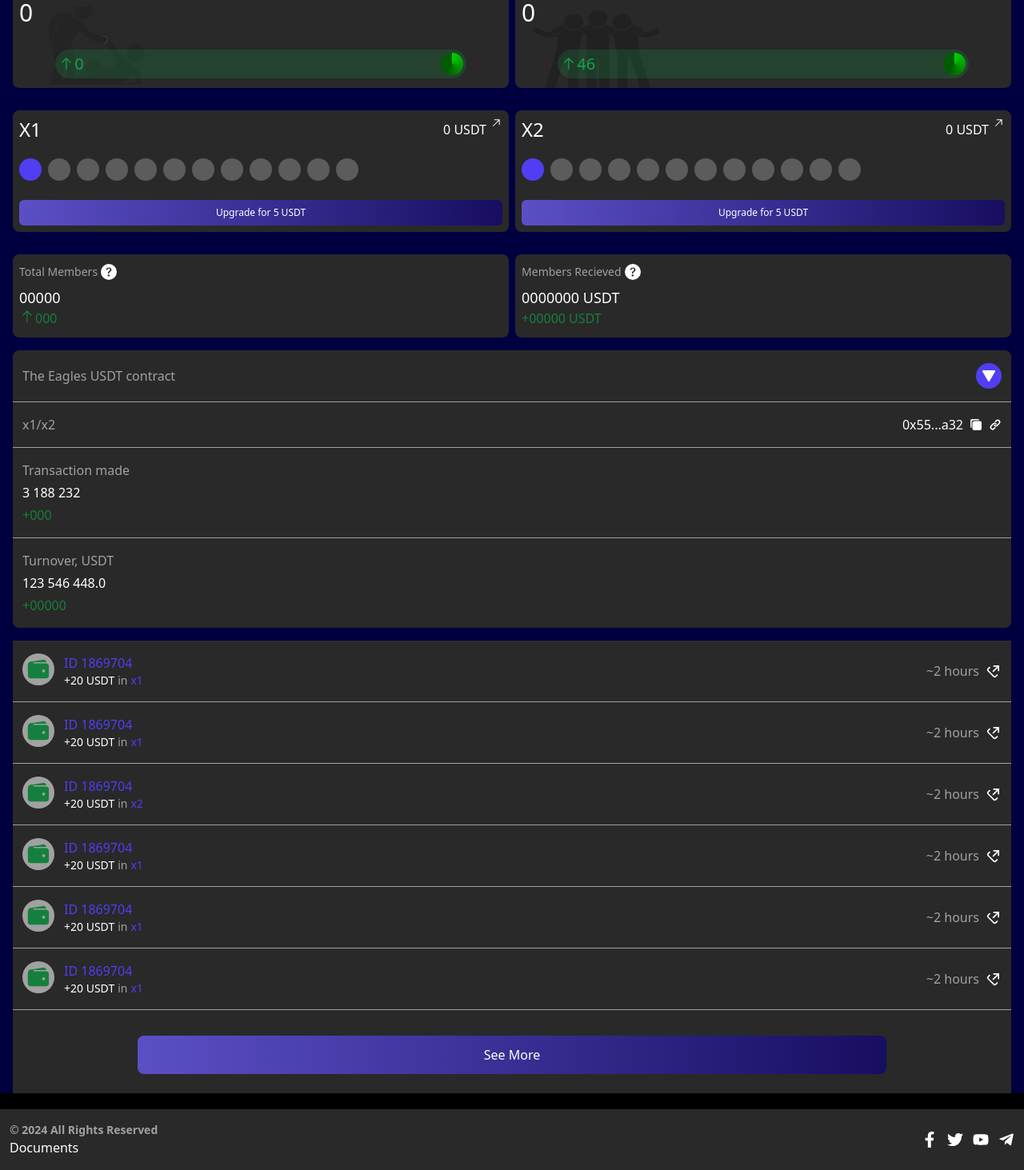
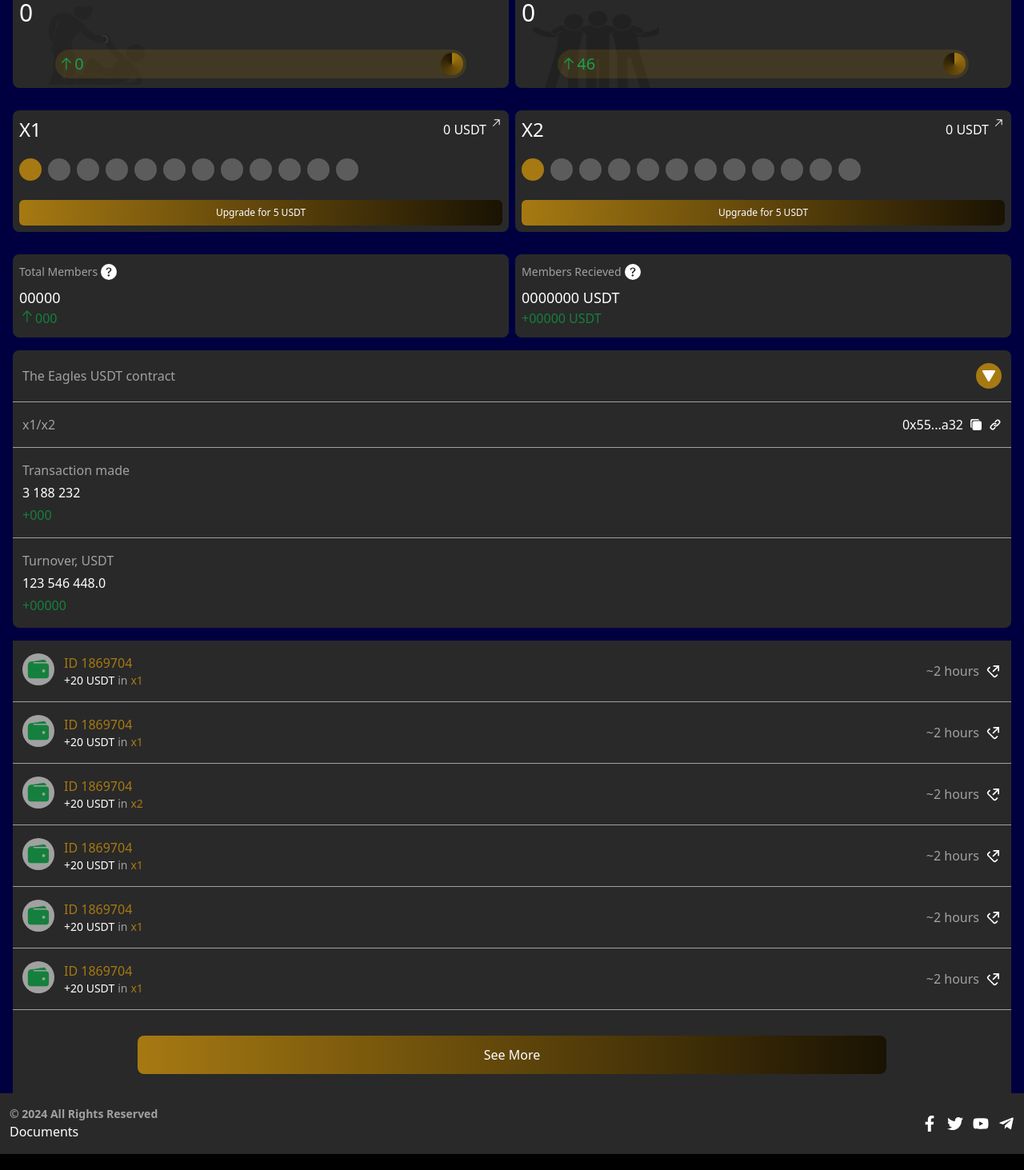
Before and after one commit to Awais-Ishaq-Ai/TheEagles.io, a React (Vite) app: page /home in a window 1280 px wide. Shown: the part 611-2074 px from the top of the page at 80% size. Built offline with nearby package versions, Linux system fonts and the light colour scheme.

Commit message:
changing the theme of these files

```diff
--- a/src/App.css
+++ b/src/App.css
@@ -49,7 +49,7 @@ body {
   width: 28px;
   height: 28px;
   border-radius: 50%;
-  background: conic-gradient(rgb(1, 208, 1), rgb(1, 92, 1) 60%);
+  background: conic-gradient(rgb(166, 121, 18), rgb(34, 25, 4) 95%);
   box-sizing: border-box;
 }
 
--- a/src/Components/Footer/Footer.jsx
+++ b/src/Components/Footer/Footer.jsx
@@ -7,7 +7,7 @@ import {
 
 const Footer = () => {
   return (
-    <div className='flex justify-between mt-5 px-3 py-4 bg-Background'>
+    <div className='flex justify-between px-3 py-4 bg-Background'>
       <div>
         <p className='text-textColor2 text-sm font-semibold'>
           &copy; 2024 All Rights Reserved
--- a/src/Components/Home/Cards.jsx
+++ b/src/Components/Home/Cards.jsx
@@ -34,7 +34,7 @@ const Cards = () => {
             </span>
           </p>
           <p className='text-3xl text-textColor3'>0</p>
-          <div className='w-[85%] mx-auto mt-7 flex justify-between p-1 rounded-full bg-green-600 bg-opacity-20'>
+          <div className='w-[85%] mx-auto mt-7 flex justify-between p-1 rounded-full bg-[#a67912] bg-opacity-20'>
             <div className='flex items-center text-green-600 font-medium text-xl'>
               <GoArrowUp /> 0
             </div>
@@ -49,7 +49,7 @@ const Cards = () => {
             </span>
           </p>
           <p className='text-3xl text-textColor3'>0</p>
-          <div className='w-[85%] mx-auto mt-7 flex justify-between p-1 rounded-full bg-green-600 bg-opacity-20'>
+          <div className='w-[85%] mx-auto mt-7 flex justify-between p-1 rounded-full bg-[#a67912] bg-opacity-20'>
             <div className='flex items-center text-green-600 font-medium text-xl'>
               <GoArrowUp /> 46
             </div>
--- a/src/Components/Home/Contract.jsx
+++ b/src/Components/Home/Contract.jsx
@@ -16,7 +16,7 @@ const Contract = () => {
         <h1 className='text-textColor2 border-b border-textColor2 flex justify-between items-center px-3 py-4'>
           The Eagles USDT contract
           <span
-            className='bg-textColor h-8 w-8 flex justify-center items-center rounded-full cursor-pointer'
+            className='bg-[#a67912] h-8 w-8 flex justify-center items-center rounded-full cursor-pointer'
             onClick={toggleVisibility}
           >
             <BsTriangleFill
--- a/src/Components/Home/History.jsx
+++ b/src/Components/Home/History.jsx
@@ -145,13 +145,13 @@ const History = () => {
                     {history.icon}
                   </div>
                   <div>
-                    <h1 className='text-textColor text-base'>
+                    <h1 className='text-[#a67912] text-base'>
                       {history.Paymentid}
                     </h1>
                     <p className='text-textColor2 flex gap-1 text-sm'>
                       <span className='text-textColor3'>{history.payment}</span>
                       in
-                      <span className='text-textColor'>{history.level}</span>
+                      <span className='text-[#a67912]'>{history.level}</span>
                     </p>
                   </div>
                 </div>
@@ -171,7 +171,7 @@ const History = () => {
         <div className='flex justify-center mt-6'>
           <button
             onClick={handleSeeMore}
-            className='text-textColor3 w-3/4 bg-gradient-to-r from-[#5b4fc6] to-[#170e61] rounded-lg py-3 font-medium'
+            className='text-textColor3 w-3/4 bg-gradient-to-r from-[#a67912] to-[#1a1303] rounded-lg py-3 font-medium'
           >
             See More
           </button>
--- a/src/Components/Home/Program.jsx
+++ b/src/Components/Home/Program.jsx
@@ -23,12 +23,12 @@ const Program = () => {
                 <div
                   key={index}
                   className={`w-7 h-7 rounded-full ${
-                    index === 0 ? 'bg-[#503ef3]' : 'bg-[#5c5c5c]'
+                    index === 0 ? 'bg-[#a67912]' : 'bg-[#5c5c5c]'
                   }`}
                 ></div>
               ))}
             </div>
-            <div className='bg-gradient-to-r from-[#5b4fc6] to-[#170e61] rounded-md flex justify-center items-center px-3 py-2 mt-6 font-medium'>
+            <div className='bg-gradient-to-r from-[#a67912] to-[#1a1303] rounded-md flex justify-center items-center px-3 py-2 mt-6 font-medium'>
               <button className='text-xs text-white '>
                 Upgrade for 5 USDT
               </button>
@@ -51,12 +51,12 @@ const Program = () => {
                 <div
                   key={index}
                   className={`w-7 h-7 rounded-full ${
-                    index === 0 ? 'bg-[#503ef3]' : 'bg-[#5c5c5c]'
+                    index === 0 ? 'bg-[#a67912]' : 'bg-[#5c5c5c]'
                   }`}
                 ></div>
               ))}
             </div>
-            <div className='bg-gradient-to-r from-[#5b4fc6] to-[#170e61] rounded-md flex justify-center items-center px-3 py-2 mt-6 font-medium'>
+            <div className='bg-gradient-to-r from-[#a67912] to-[#1a1303] rounded-md flex justify-center items-center px-3 py-2 mt-6 font-medium'>
               <button className='text-xs text-white '>
                 Upgrade for 5 USDT
               </button>
--- a/src/Components/Login/USDTlogin.jsx
+++ b/src/Components/Login/USDTlogin.jsx
@@ -27,7 +27,7 @@ const USDTlogin = () => {
           </p>
         </div>
         <Link to='/auth'>
-          <div className='bg-gradient-to-r from-[#5b4fc6] to-[#170e61] w-3/4 mx-auto flex items-center justify-center px-8 py-3 mt-12 text-textColor3 font-medium rounded-full'>
+          <div className='bg-gradient-to-r from-[#a67912] to-[#1a1303] w-3/4 mx-auto flex items-center justify-center px-8 py-3 mt-12 text-textColor3 font-medium rounded-full'>
             <button>Login USDT</button>
           </div>
         </Link>
--- a/src/Components/Lvl1/UserTable.jsx
+++ b/src/Components/Lvl1/UserTable.jsx
@@ -20,7 +20,7 @@ const UserTable = () => {
   };
 
   return (
-    <div className='bg-Background pb-6 overflow-hidden'>
+    <div className='bg-Background pb-6 mb-5 overflow-hidden'>
       <div className='overflow-auto h-48'>
         <table className='min-w-[500px] table-auto'>
           <thead className='text-textColor2 sticky top-0 z-10 bg-Background'>
@@ -57,7 +57,7 @@ const UserTable = () => {
       <div className='flex justify-center mt-2'>
         <button
           onClick={handleShowMore}
-          className='text-textColor3 w-3/4 rounded-lg py-3 font-medium bg-gradient-to-r from-[#5b4fc6] to-[#170e61]'
+          className='text-textColor3 w-3/4 rounded-lg py-3 font-medium bg-gradient-to-r from-[#a67912] to-[#1a1303]'
         >
           See More
         </button>
--- a/src/Components/Navbar/Navbar.jsx
+++ b/src/Components/Navbar/Navbar.jsx
@@ -30,7 +30,7 @@ const Navbar = ({ home }) => {
   }, [menu]);
 
   return (
-    <div className='relative bg-[#ae28a1]'>
+    <div className='relative bg-[#a67912]'>
       <div className='text-white flex items-center justify-between border-b'>
         <Link to='/home'>
           <img
```
